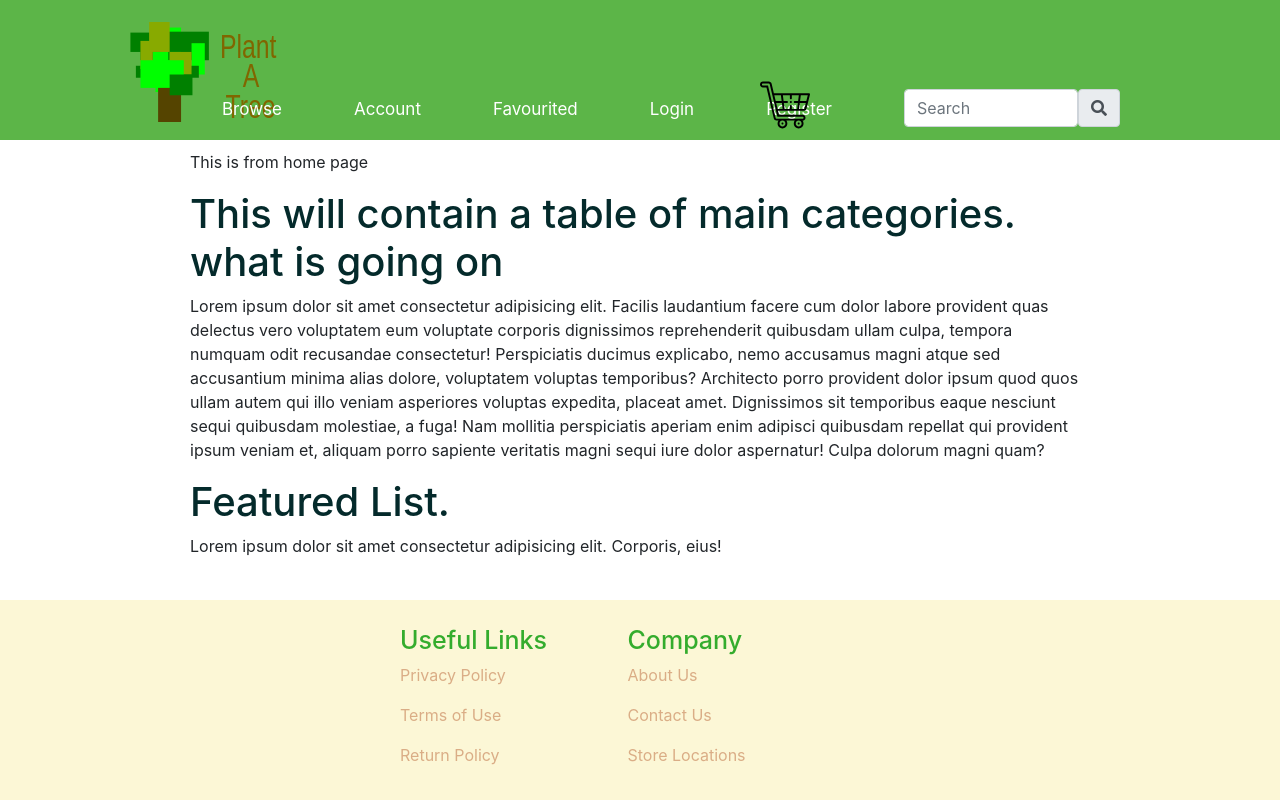
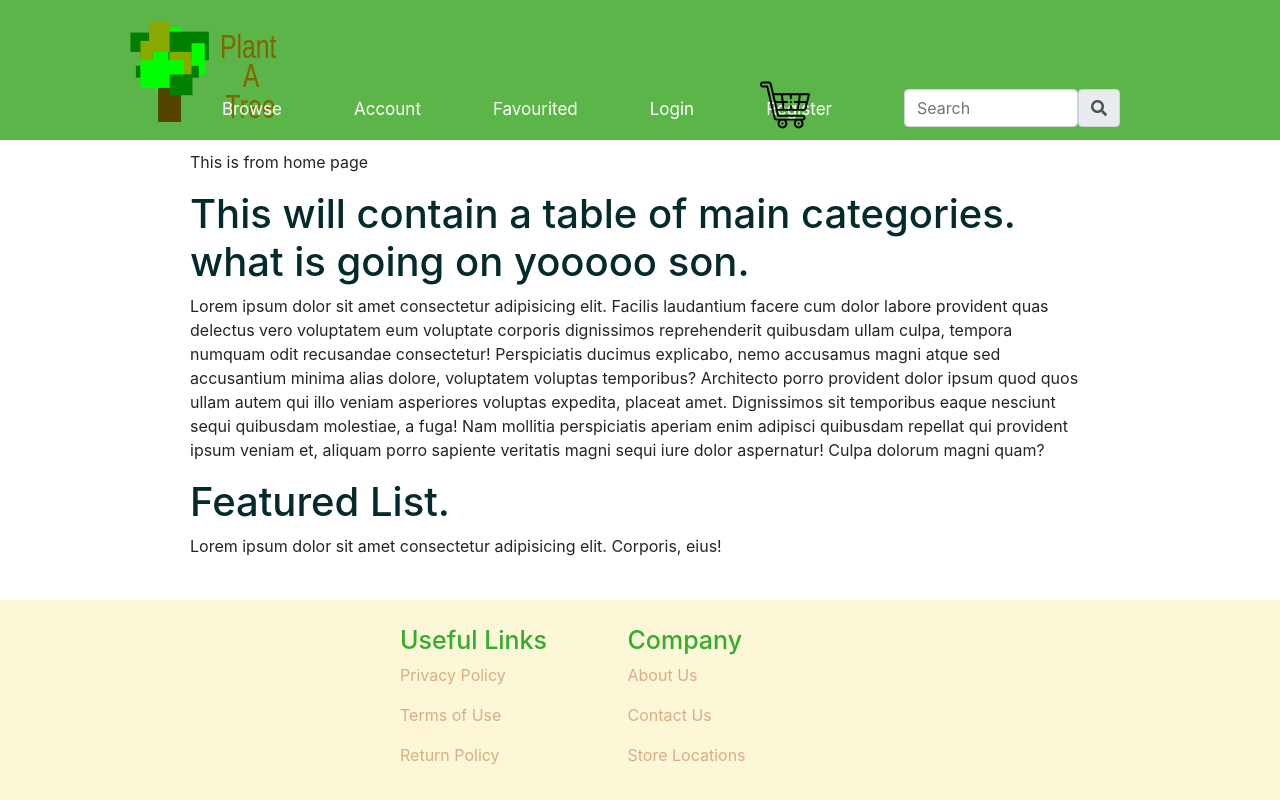
Before and after one commit to edrispor/CISE2019, a React (Create React App) app in the folder plant-a-tree/: page / in a window 1280 px wide. Built offline with nearby package versions, Linux system fonts and the light colour scheme.

Commit message:
heroku test

```diff
--- a/plant-a-tree/src/components/Maincategories.jsx
+++ b/plant-a-tree/src/components/Maincategories.jsx
@@ -4,7 +4,10 @@ export default class Maincategories extends Component {
   render() {
     return (
       <div>
-        <h1>This will contain a table of main categories. what is going on</h1>
+        <h1>
+          This will contain a table of main categories. what is going on yooooo
+          son.
+        </h1>
         <p>
           Lorem ipsum dolor sit amet consectetur adipisicing elit. Facilis
           laudantium facere cum dolor labore provident quas delectus vero
```
